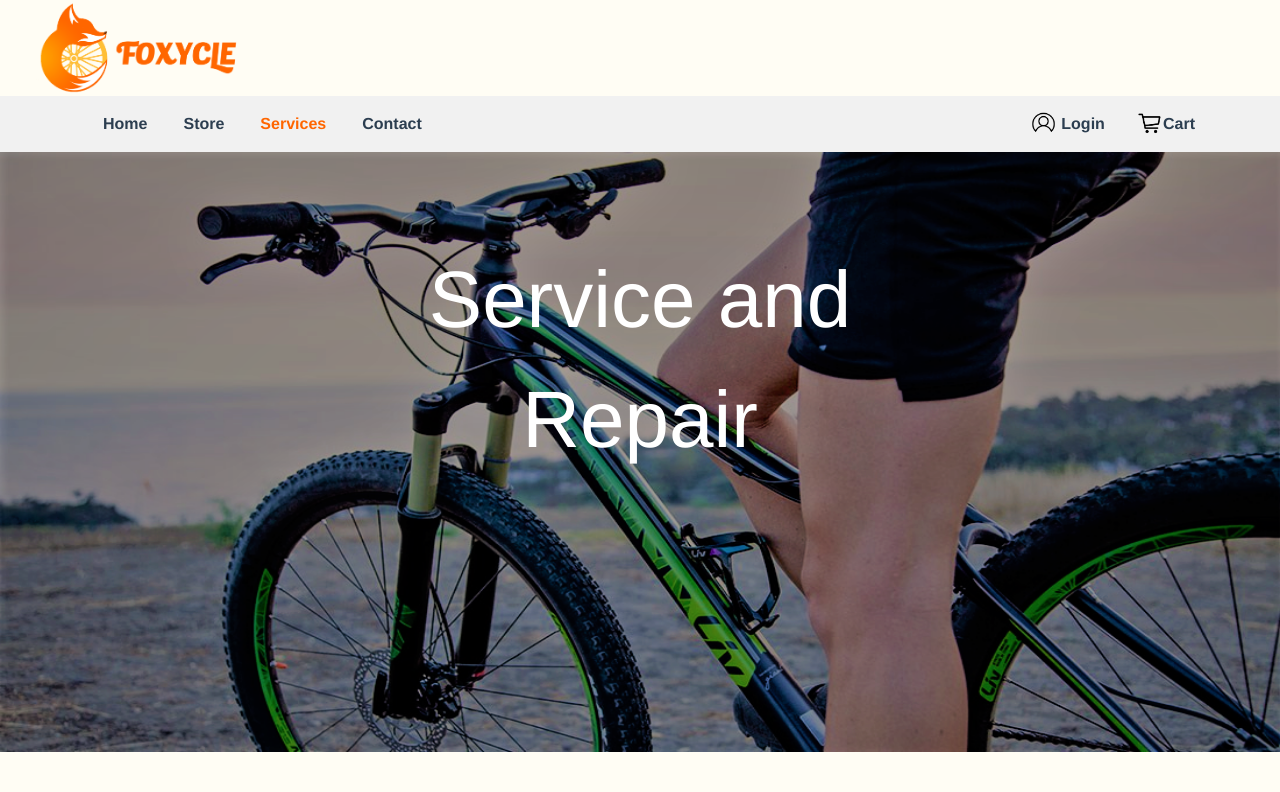
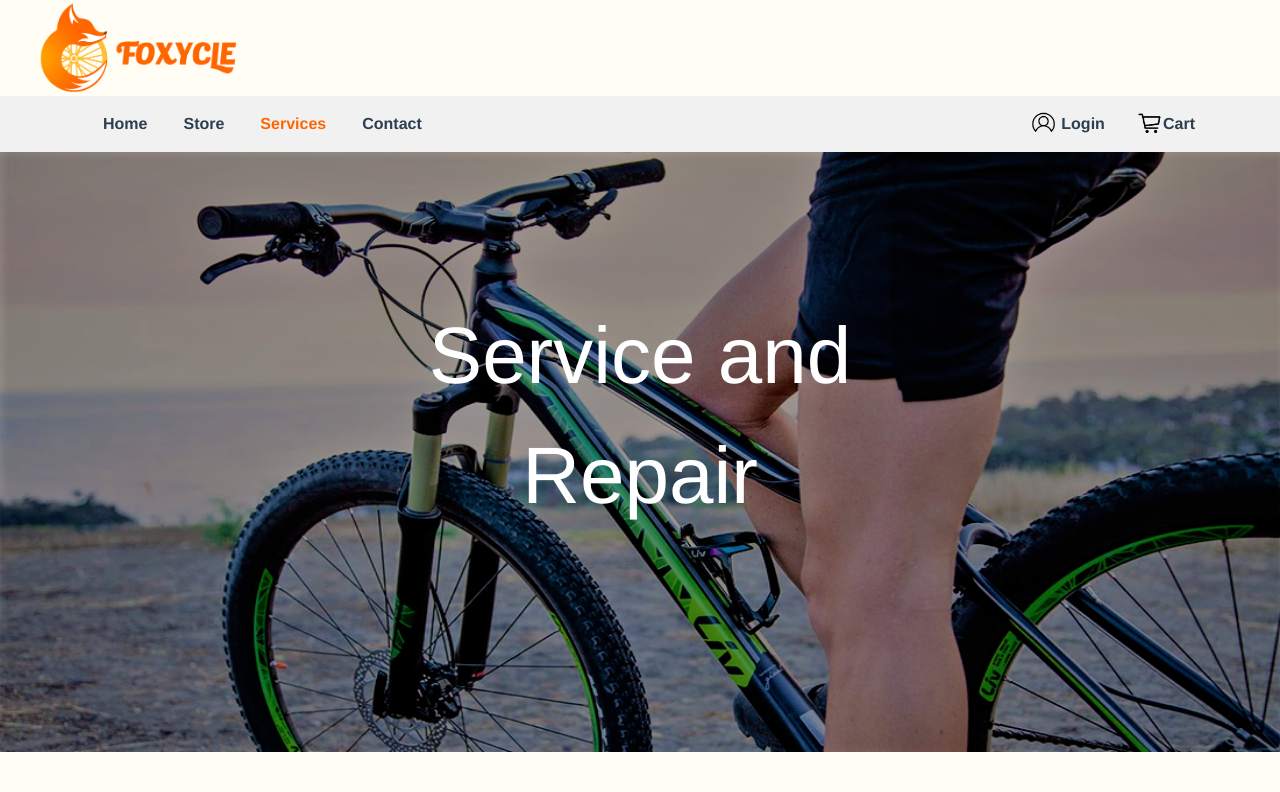
Before and after one commit to andrewpuleo/TeemSicks, a Vue app in the folder app/: page /services in a window 1280 px wide. Shown: the top 792 px of the page. Built offline with nearby package versions, Linux system fonts and the light colour scheme; what vue-js-modal would draw is missing.

Commit message:
servies and contact page errors fixed

```diff
--- a/app/src/views/Contact.vue
+++ b/app/src/views/Contact.vue
@@ -103,7 +103,7 @@
 
 .page-title{
   position: absolute;
-  top: 54%;
+  top: 33rem;
   left: 50%;
   transform: translate(-50%, -50%);
   color: white;
--- a/app/src/views/Services.vue
+++ b/app/src/views/Services.vue
@@ -105,7 +105,7 @@
     }
     .centered{
         position: absolute;
-        top: 45%;
+        top: 26rem;
         left: 50%;
         transform: translate(-50%, -50%);
         color: white;
```
